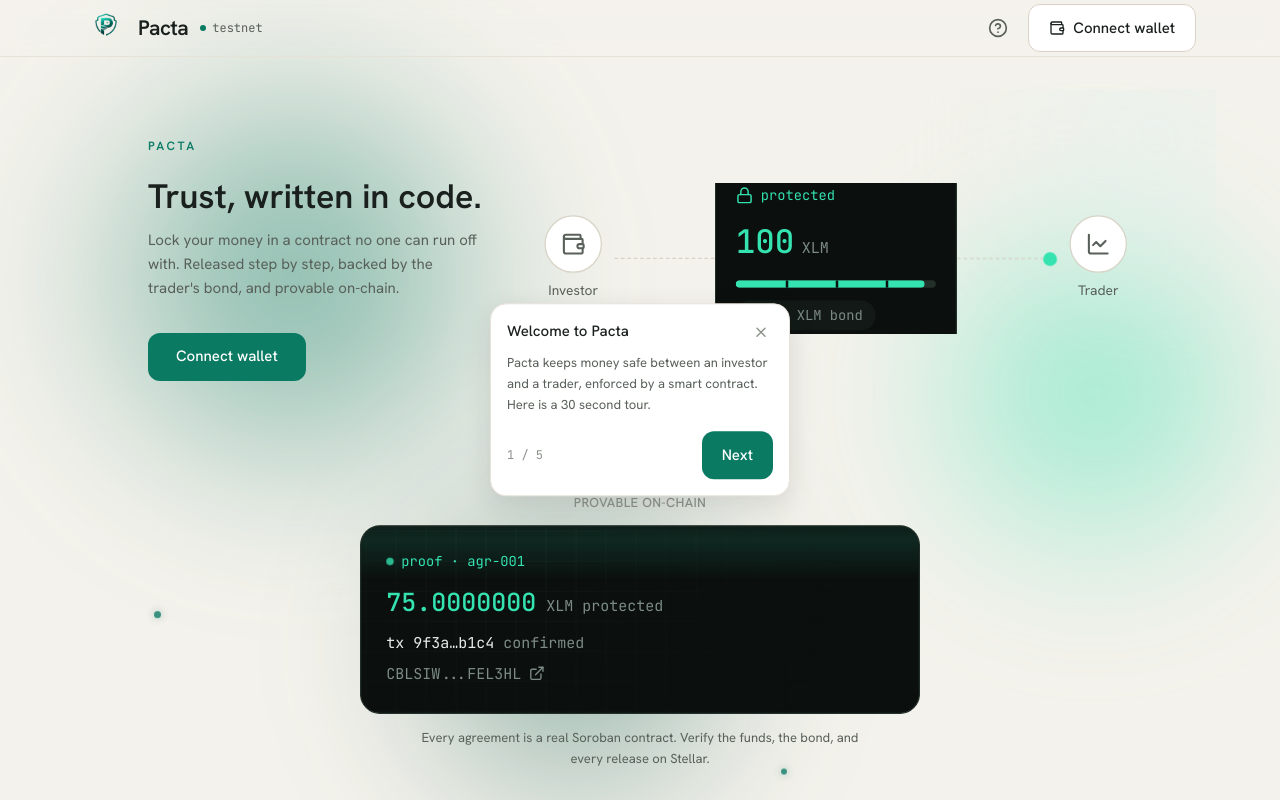
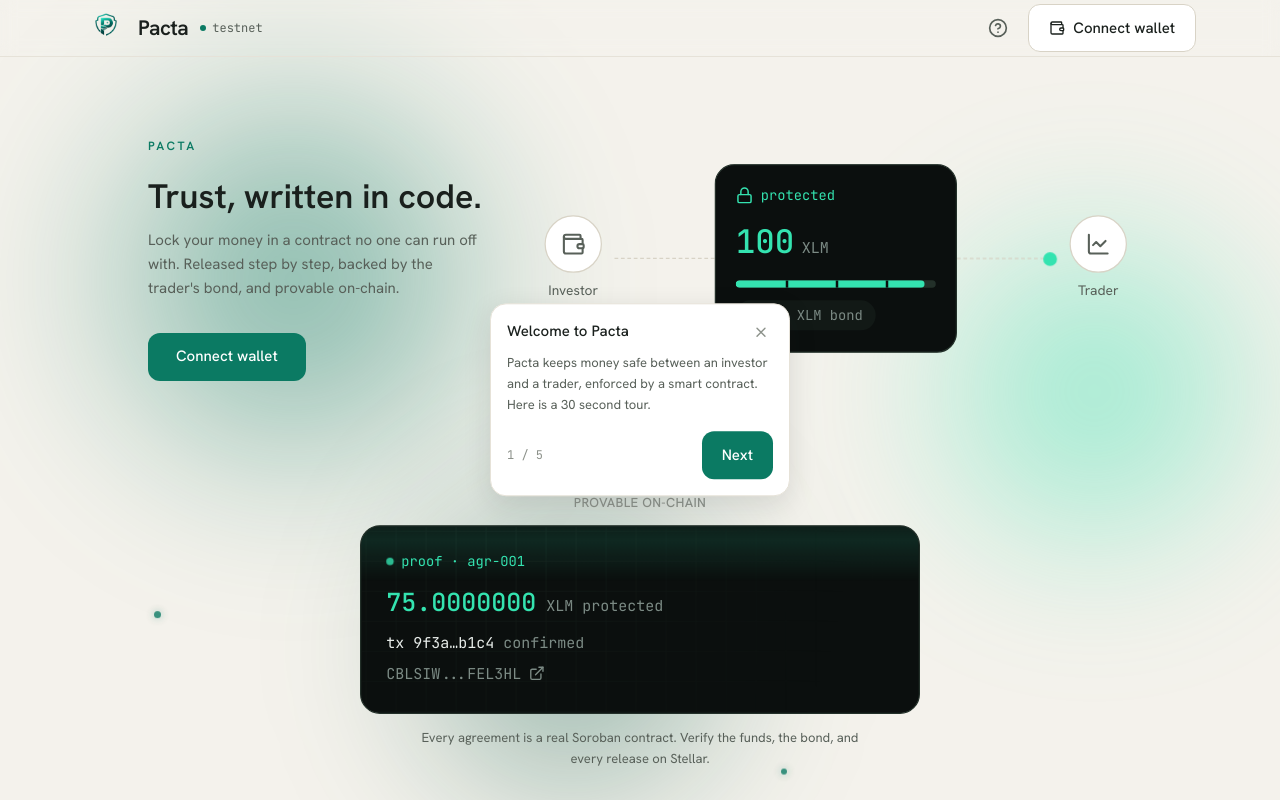
Before and after one commit to zazazzz-exe/PACTA, a React (Vite) app in the folder frontend/: page / in a window 1280 px wide. Shown: the top 800 px of the page. Built offline with nearby package versions, Linux system fonts and the light colour scheme; what @creit.tech/stellar-wallets-kit, pacta would draw is missing.

Commit message:
fixed bugs

```diff
--- a/frontend/src/components/HeroFlow.tsx
+++ b/frontend/src/components/HeroFlow.tsx
@@ -27,10 +27,11 @@
 
   return (
     <section className="relative overflow-hidden">
-      <div aria-hidden className="hf-drift1 pointer-events-none absolute -top-16 -right-12 h-64 w-64 rounded-full bg-accent-tint opacity-40 blur-3xl" />
-
+      {/* No local blob here: the section is max-w-6xl with overflow-hidden, so any
+          blob in it gets clipped by a straight line at the section edge (the "edge"
+          artifact). The full-viewport AmbientBackground supplies the glow instead. */}
       <div className="relative mx-auto max-w-5xl px-5 py-12">
-        <div className="grid items-center gap-10 lg:grid-cols-[1fr_600px] lg:gap-12">
+        <div className="grid grid-cols-1 items-center gap-10 lg:grid-cols-[1fr_600px] lg:gap-12">
           {/* Left: heading, copy, connect (left-aligned on desktop) */}
           <div className="min-w-0 text-center lg:text-left">
             <p className="mb-5 text-[12px] font-semibold uppercase tracking-[0.22em] text-accent">Pacta</p>
@@ -52,7 +53,7 @@
           </div>
 
           {/* Right: animated escrow flow */}
-          <div className="flex min-w-0 justify-center overflow-hidden">
+          <div className="flex min-w-0 justify-center">
             <div className="hf-band flex flex-shrink-0 items-center">
               <Node icon={<Wallet size={20} />} label="Investor" />
 
```
